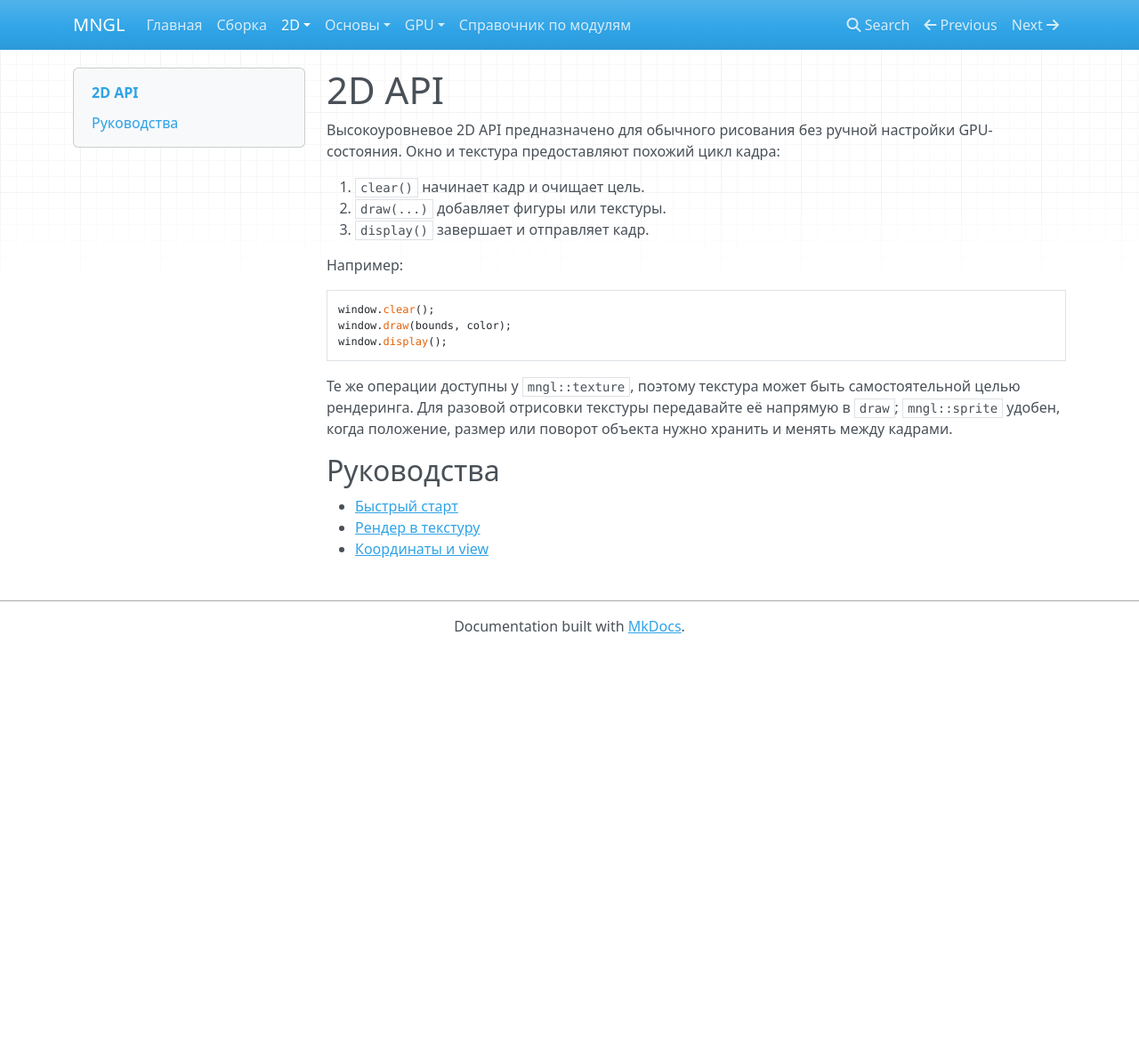
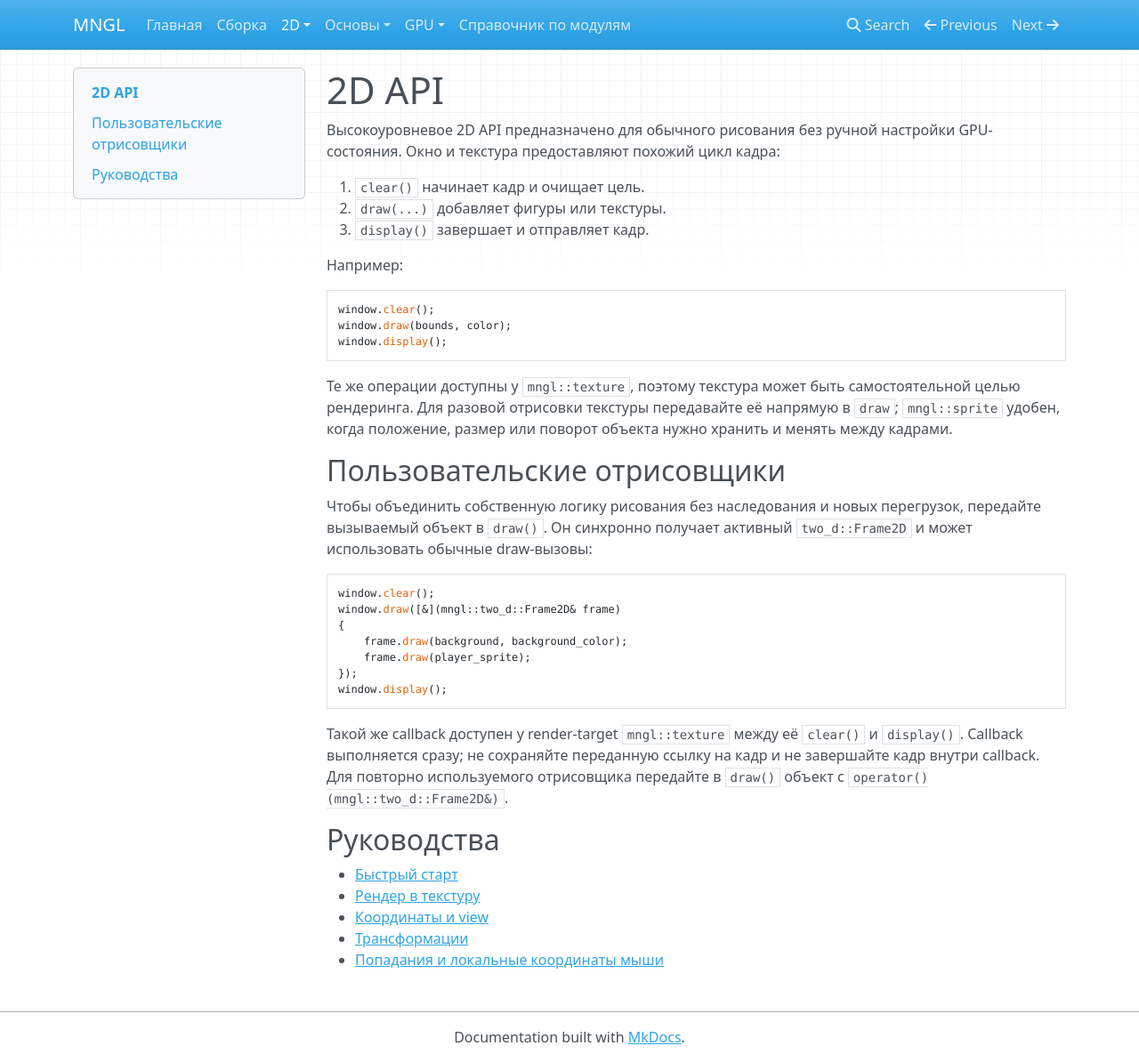
Before and after one commit to Romansgamp6tu/MNGL, an MkDocs documentation site: the page built from docs/2d/index.md, in a window 1280 px wide and 1194 px high. Shown: the whole window at 89% size. Built offline with MkDocs 1.6.1, drawn with Linux system fonts in a browser that asks for light colours; nearby versions of some CDN libraries.

````diff
--- a/docs/2d/index.md
+++ b/docs/2d/index.md
@@ -16,8 +16,27 @@ window.display();
 
 Те же операции доступны у `mngl::texture`, поэтому текстура может быть самостоятельной целью рендеринга. Для разовой отрисовки текстуры передавайте её напрямую в `draw`; `mngl::sprite` удобен, когда положение, размер или поворот объекта нужно хранить и менять между кадрами.
 
+## Пользовательские отрисовщики
+
+Чтобы объединить собственную логику рисования без наследования и новых перегрузок, передайте вызываемый объект в `draw()`. Он синхронно получает активный `two_d::Frame2D` и может использовать обычные draw-вызовы:
+
+```cpp
+window.clear();
+window.draw([&](mngl::two_d::Frame2D& frame)
+{
+    frame.draw(background, background_color);
+    frame.draw(player_sprite);
+});
+window.display();
+```
+
+Такой же callback доступен у render-target `mngl::texture` между её `clear()` и `display()`. Callback выполняется сразу; не сохраняйте переданную ссылку на кадр и не завершайте кадр внутри callback.
+Для повторно используемого отрисовщика передайте в `draw()` объект с `operator()(mngl::two_d::Frame2D&)`.
+
 ## Руководства
 
 - [Быстрый старт](quick-start.md)
 - [Рендер в текстуру](render-to-texture.md)
 - [Координаты и view](coordinates-and-view.md)
+- [Трансформации](transforms.md)
+- [Попадания и локальные координаты мыши](hit-testing.md)
--- a/mkdocs.yml
+++ b/mkdocs.yml
@@ -16,6 +16,8 @@ nav:
       - Быстрый старт: 2d/quick-start.md
       - Рендер в текстуру: 2d/render-to-texture.md
       - Координаты и view: 2d/coordinates-and-view.md
+      - Трансформации: 2d/transforms.md
+      - Hit testing: 2d/hit-testing.md
       - Расширенный рендеринг: 2d/advanced-rendering.md
   - Основы:
       - Обзор: core/index.md
````
Also changed, not shown: docs/2d/advanced-rendering.md (+1 -1 lines), docs/2d/hit-testing.md (added, +56 -0 lines), docs/2d/transforms.md (added, +38 -0 lines), docs/reference/index.md (+1 -1 lines), 12 other files.
